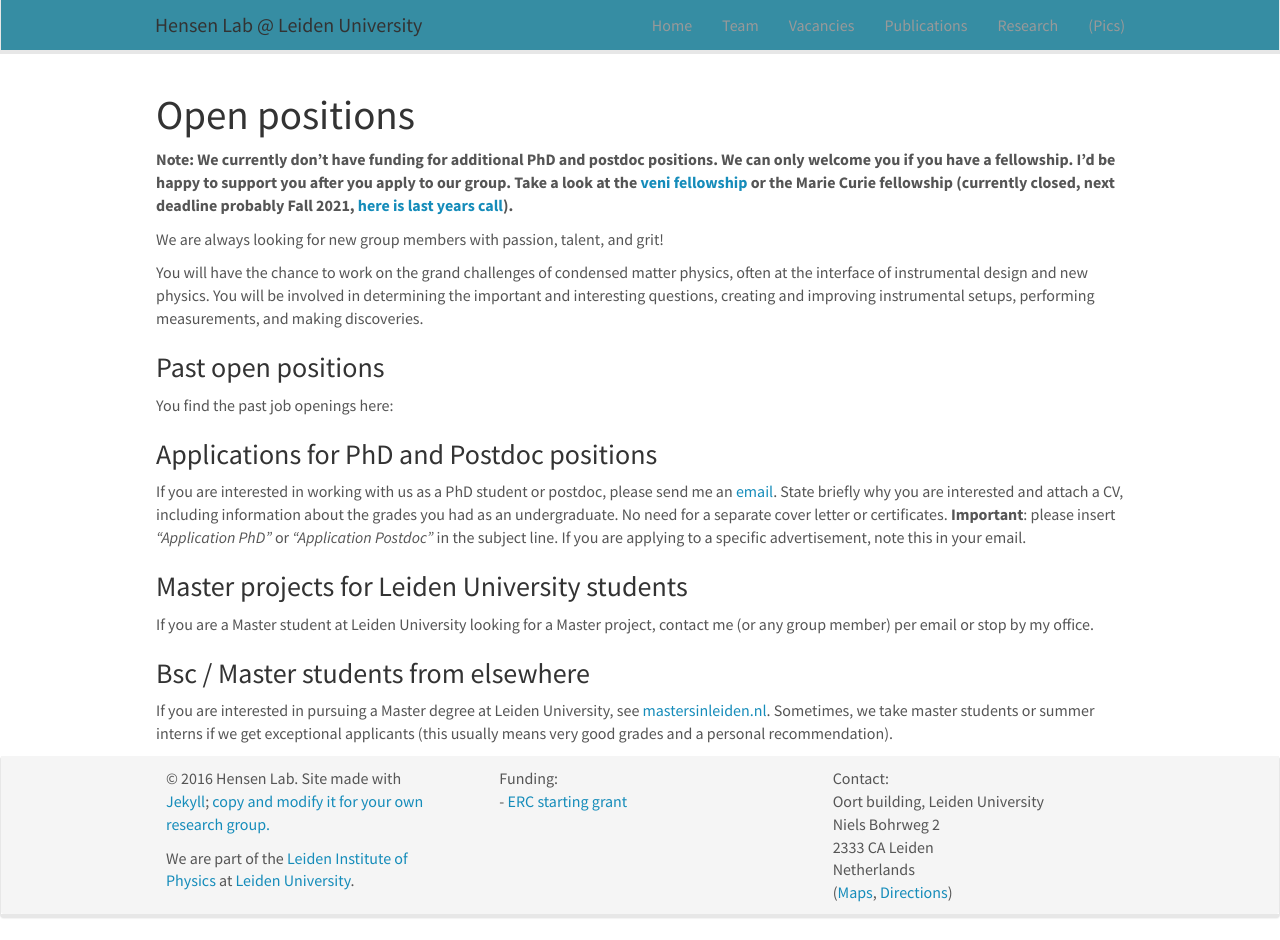
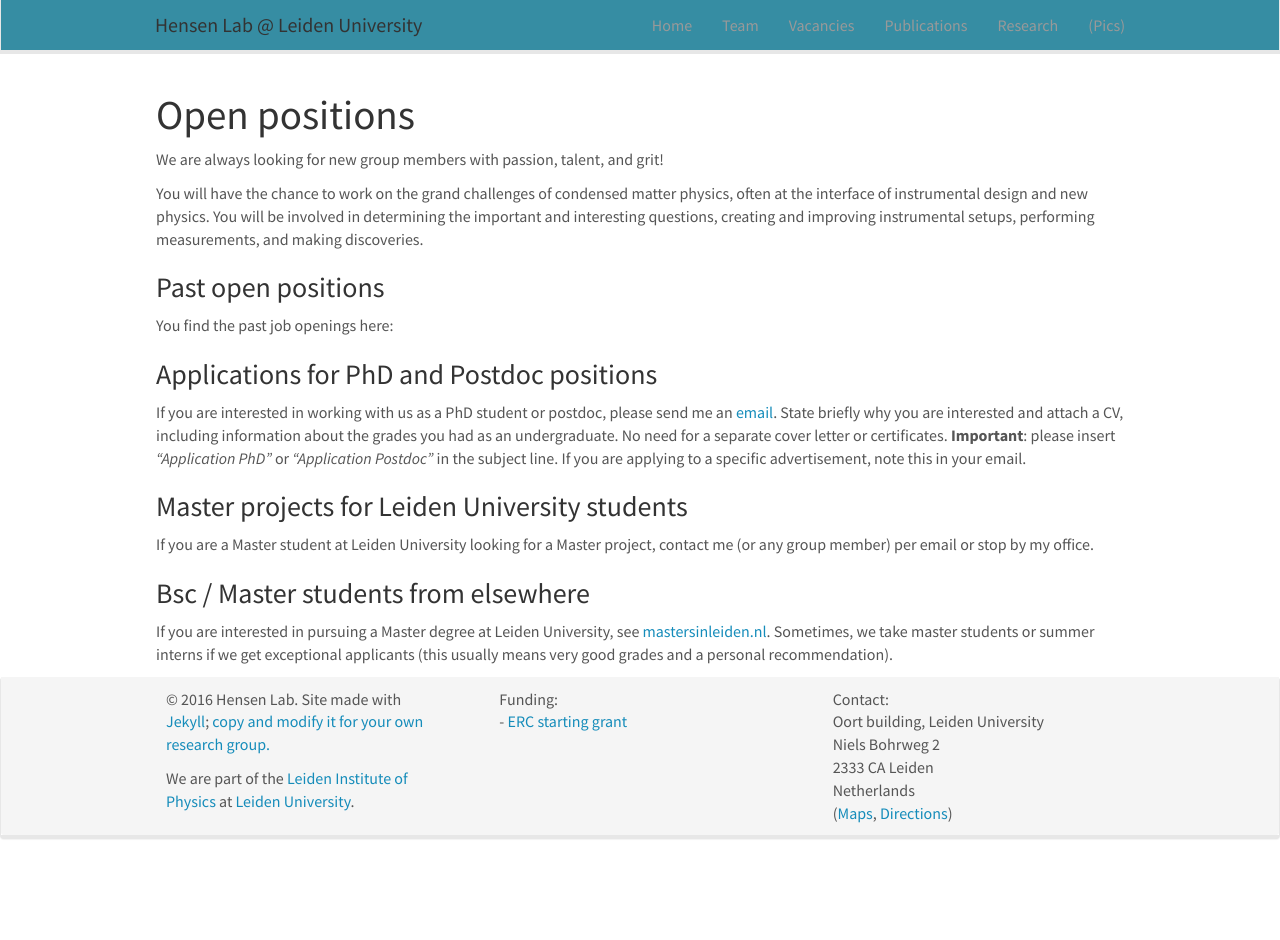
Before and after one commit to bashensen/bashensen.github.io, a Jekyll site: the page built from _pages/openings.md, in a window 1280 px wide and 940 px high. Built offline with Jekyll 4.4.1, drawn with Linux system fonts in a browser that asks for light colours; nearby versions of some CDN libraries.

Commit message:
openings

```diff
--- a/_pages/openings.md
+++ b/_pages/openings.md
@@ -7,11 +7,6 @@ permalink: /vacancies
 ---
 
 # Open positions
-
-**Note: We currently don't have funding for additional PhD and postdoc positions. We can only welcome you if you have a fellowship. I'd be happy to support you after you apply to our group. Take a look at the [veni fellowship](https://www.nwo.nl/en/calls/nwo-talent-programme-veni-science-domain) or the Marie Curie fellowship (currently closed, next deadline probably Fall 2021, [here is last years call]({{ site.baseurl }}/downloads/h2020-wp1820-msca_en.pdf)).**
-
-
-
 
 We are always looking for new group members with passion, talent, and grit!
 
```
